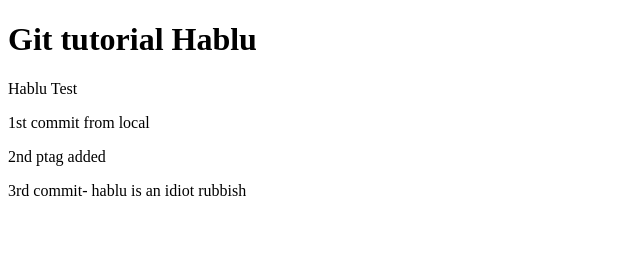
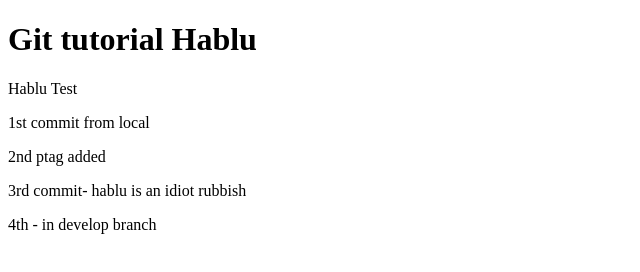
Before and after one commit to shiblyahmed28/git-project-hablu, a plain HTML site: page index.html in a window 1280 px wide. Shown: the whole page, without its empty margins (0-640 px from the left). Drawn offline with Linux system fonts and the light colour scheme.

Commit message:
4th commit in develop branch

```diff
--- a/index.html
+++ b/index.html
@@ -14,5 +14,6 @@
     <p>1st commit from local</p>
     <p>2nd ptag added</p>
     <p>3rd commit- hablu is an idiot rubbish</p>
+    <p>4th - in develop branch</p>
 </body>
 </html>
```
